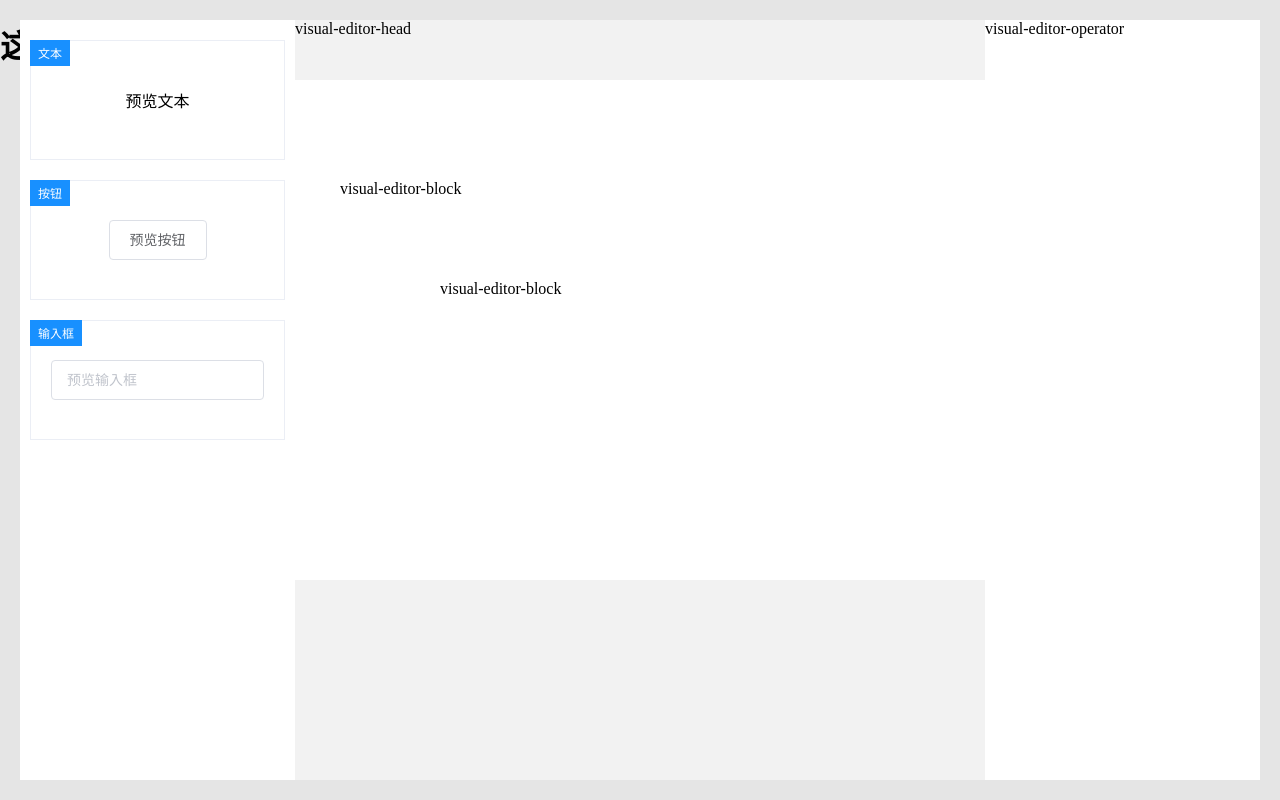
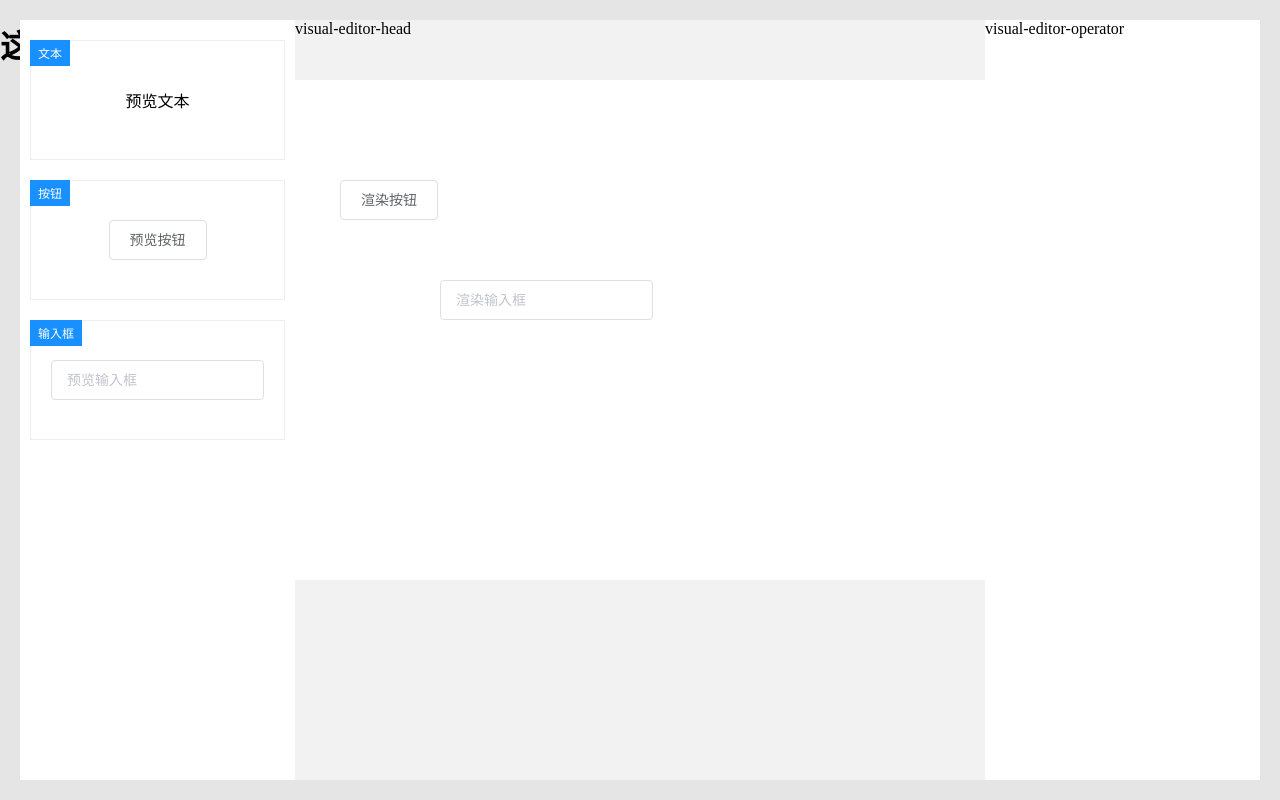
Before and after one commit to zhangyanling77/visual-editor-vue, a Vue app: page / in a window 1280 px wide. Built offline with nearby package versions, Linux system fonts and the light colour scheme.

Commit message:
feat: 左侧组件拖拽至容器并显示

```diff
--- a/src/App.vue
+++ b/src/App.vue
@@ -25,10 +25,12 @@
         },
         blocks: [
           {
+            componentKey: 'button',
             top: 100,
             left: 100,
           },
           {
+            componentKey: 'input',
             top: 200,
             left: 200,
           }
--- a/src/packages/visual-editor-block.tsx
+++ b/src/packages/visual-editor-block.tsx
@@ -1,9 +1,10 @@
 import { computed, defineComponent, PropType } from "vue";
-import { VisualEditorBlockData } from "./visual-editor.utils";
+import { VisualEditorBlockData, VisualEditorConfig } from "./visual-editor.utils";
 
 export const VisualEditorBlock = defineComponent({
   props: {
     block: { type: Object as PropType<VisualEditorBlockData>, required: true },
+    config: { type: Object as PropType<VisualEditorConfig>, required: true },
   },
   setup(props, ctx) {
     const styles = computed(() => ({
@@ -11,10 +12,14 @@
       left: `${props.block.left}px`,
     }))
 
-    return () => (
-      <div class="visual-editor-block" style={styles.value}>
-        visual-editor-block
-      </div>
-    )
+    return () => {
+      const component = props.config.componentMap[props.block.componentKey];
+      const Render = component.render();
+      return (
+        <div class="visual-editor-block" style={styles.value}>
+          {Render}
+        </div>
+      )
+    }
   },
 })
--- a/src/packages/visual-editor.tsx
+++ b/src/packages/visual-editor.tsx
@@ -60,6 +60,7 @@
         drop: (e: DragEvent) => {
           const blocks = dataModel.value.blocks || [];
           blocks.push({
+            componentKey: component!.key,
             top: e.offsetY,
             left: e.offsetX,
           });
@@ -104,7 +105,7 @@
             >
               {!!dataModel.value.blocks && (
                 dataModel.value.blocks.map((block, index) => (
-                  <VisualEditorBlock block={block} key={index} />
+                  <VisualEditorBlock config={props.config} block={block} key={index} />
                 ))
               )}
             </div>
--- a/src/packages/visual-editor.utils.ts
+++ b/src/packages/visual-editor.utils.ts
@@ -1,4 +1,5 @@
 export interface VisualEditorBlockData {
+  componentKey: string;
   top: number;
   left: number;
 }
@@ -12,7 +13,7 @@
 }
 
 export interface VisualEditorComponent {
-  key?: string;
+  key: string;
   label: string;
   preview: () => JSX.Element;
   render: () => JSX.Element;
```
